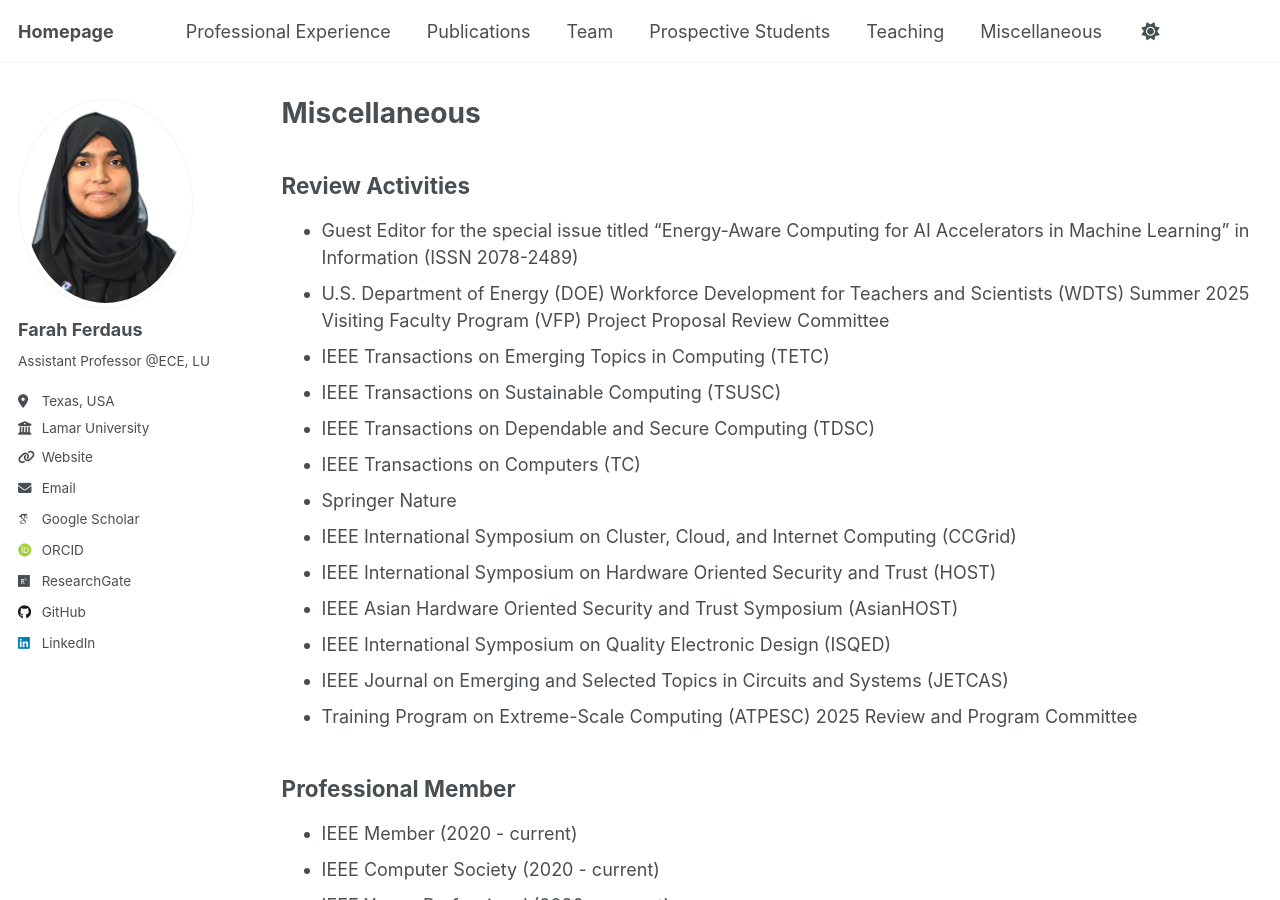
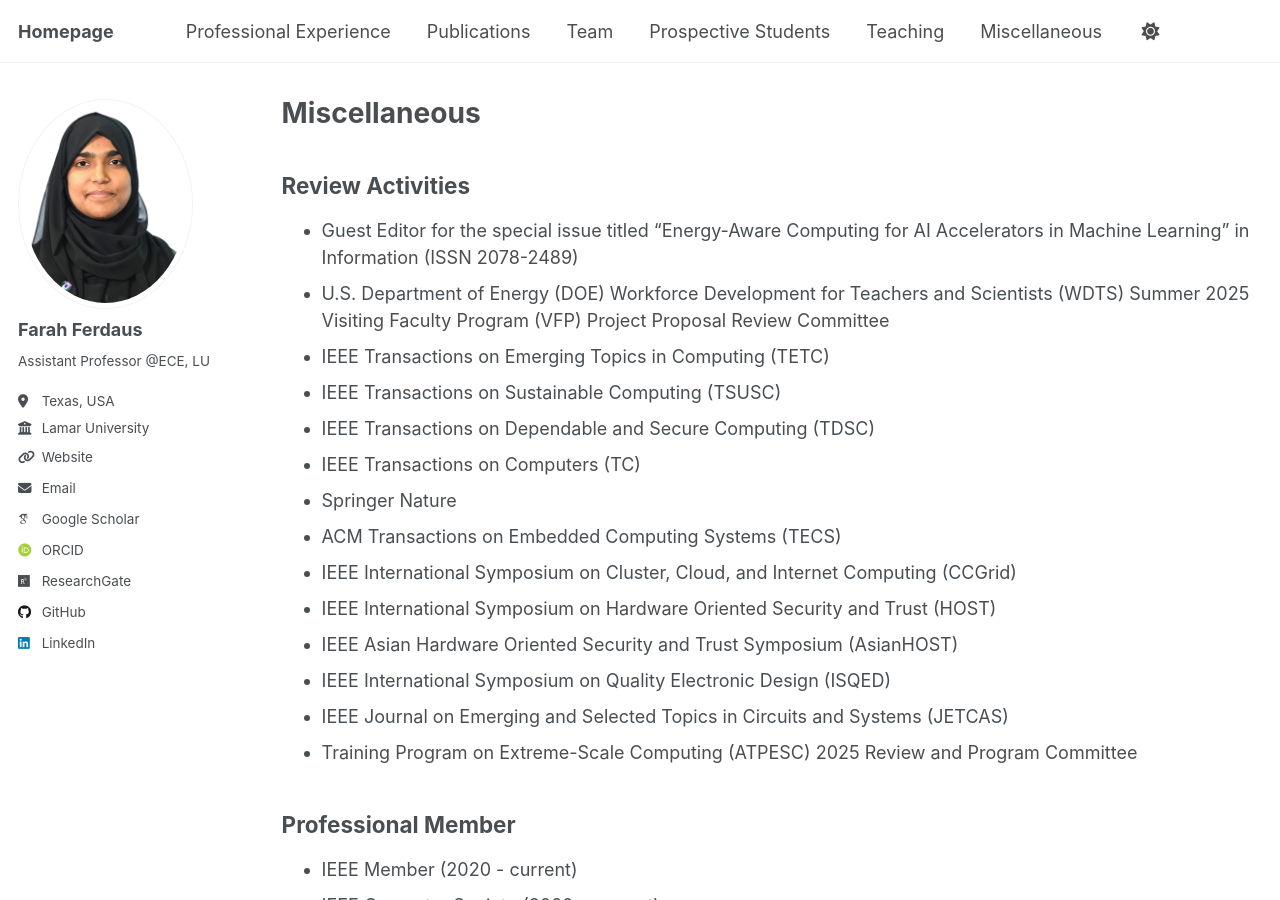
Before and after one commit to fferdaus/fferdaus.github.io, a Jekyll site: the page built from _pages/miscellaneous.md, in a window 1280 px wide and 900 px high. Built offline with Jekyll 4.4.1, drawn with Linux system fonts in a browser that asks for light colours; some web fonts are replaced.

Commit message:
Update miscellaneous.md

```diff
--- a/_pages/miscellaneous.md
+++ b/_pages/miscellaneous.md
@@ -17,6 +17,7 @@ redirect_from:
 - IEEE Transactions on Dependable and Secure Computing (TDSC)
 - IEEE Transactions on Computers (TC)
 - Springer Nature
+- ACM Transactions on Embedded Computing Systems (TECS)
 - IEEE International Symposium on Cluster, Cloud, and Internet Computing (CCGrid)
 - IEEE International Symposium on Hardware Oriented Security and Trust (HOST)
 - IEEE Asian Hardware Oriented Security and Trust Symposium (AsianHOST)
```
